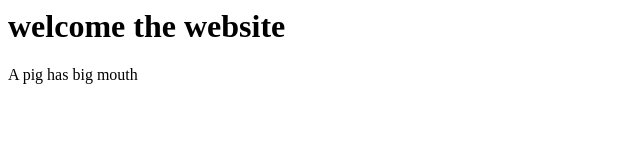
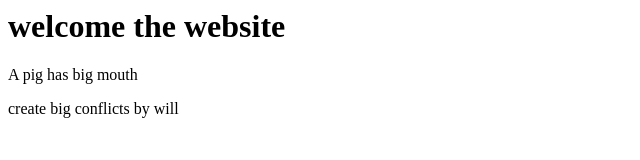
Before and after one commit to morigene/Hello-World, a plain HTML site: page index.html in a window 1280 px wide. Shown: the whole page, without its empty margins (0-640 px from the left). Drawn offline with Linux system fonts and the light colour scheme.

Commit message:
conflicts created by me in development

```diff
--- a/index.html
+++ b/index.html
@@ -6,4 +6,5 @@
  <body>
    <h1>welcome the website</h1>
    <p>A pig has big mouth</>
+   <p>create big conflicts by will </p>
   </body>
```
